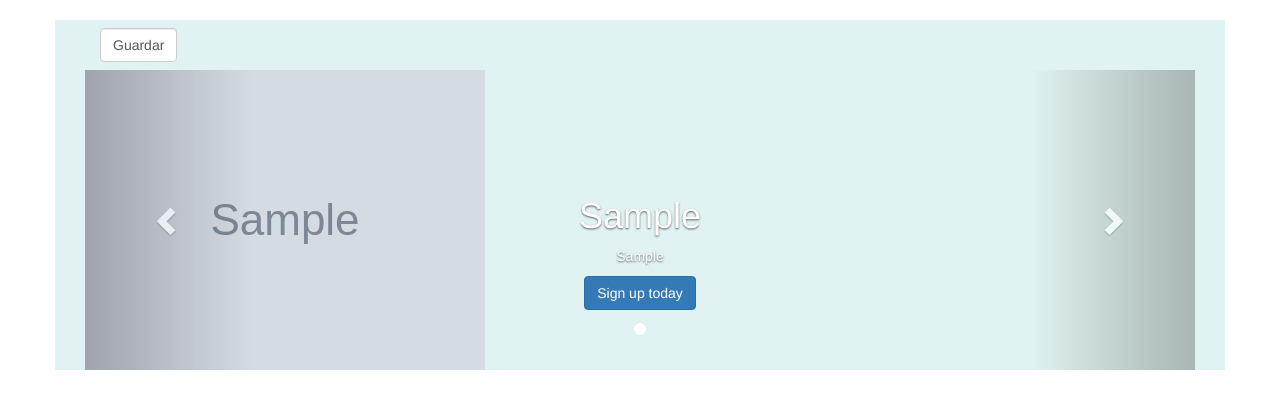
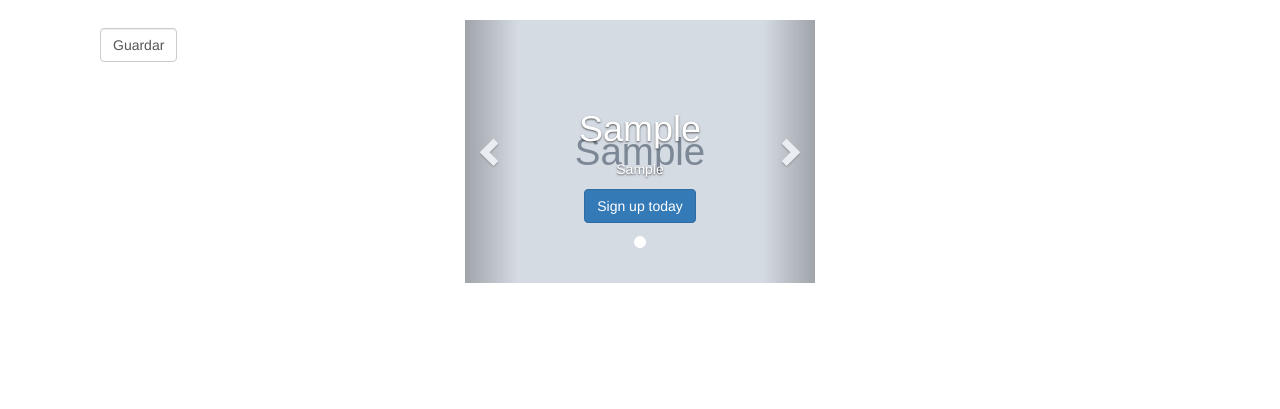
Before and after one commit to david97ly/glass1.1, a Django app: template glass/templates/cofiguraciones.html in a window 1280 px wide. Shown: the part 54-463 px from the top of the page. Run offline with Django 3.2, Linux system fonts and the light colour scheme; tables that the repository leaves empty hold one stand-in row (values such as "Sample post"); the template is opened without the code that fills it: values that come from a table or form of the project are taken from there, most other values are stand-ins (such as "Sample title", 1, 10 or a date in 2020); grey boxes marked "Sample" are stand-in pictures; parts of the project's set-up code (start-up, migrations or seed data) failed here and were passed over; some libraries are stand-ins or nearby versions.

Commit message:
poniendole

```diff
--- a/glass/templates/cofiguraciones.html
+++ b/glass/templates/cofiguraciones.html
@@ -49,13 +49,10 @@
       </div>
     </div>
 
-     <div class="container" id="contenedor">
+<div class="container">
 
+        <div class="col-lg-4 col-md-4 col-sm-4 col-xs-12">
 
-           <div class="col-lg-12 col-md-12 col-sm-12 col-xs-12">
-           <div class="tab-pane fade in active" id="slide">
-             <div class="row">
-              <div class="col-xs-12 col-sm-12 col-dm-12 col-lg-12 ">
              <form class="navbar-form navbar-left" role="search" method="post" enctype="multipart/form-data">
                {% csrf_token %}
                  {{form.as_p}}
@@ -63,11 +60,8 @@
                 <input type="submit" value="Guardar" class="form-control" placeholder="Search">
               </div>
                </form>
-
-                    </div>
-                   </div>
-
-
+                </div>
+            <div class="col-lg-4 col-md-4 col-sm-4 col-xs-12">
                        {% for s in sl %}
 
             <!-- Carousel
@@ -94,16 +88,11 @@
 
       <a class="left carousel-control" href="#myCarousel" data-slide="prev"><span class="glyphicon glyphicon-chevron-left"></span></a>
       <a class="right carousel-control" href="#myCarousel" data-slide="next"><span class="glyphicon glyphicon-chevron-right"></span></a>
-    </div><!-- /.carousel -->
-
-
-       </div>
+    </div>
+      </div><!-- /.carousel -->
         {% endfor %}
-     </div>
-       </div>
-
-
-
+      </div>
+    </div>
 
     <script src="/static/js/jquery-1.2.6.min.js"></script>
     <script src="/static/js/ajax.js"></script>
```
